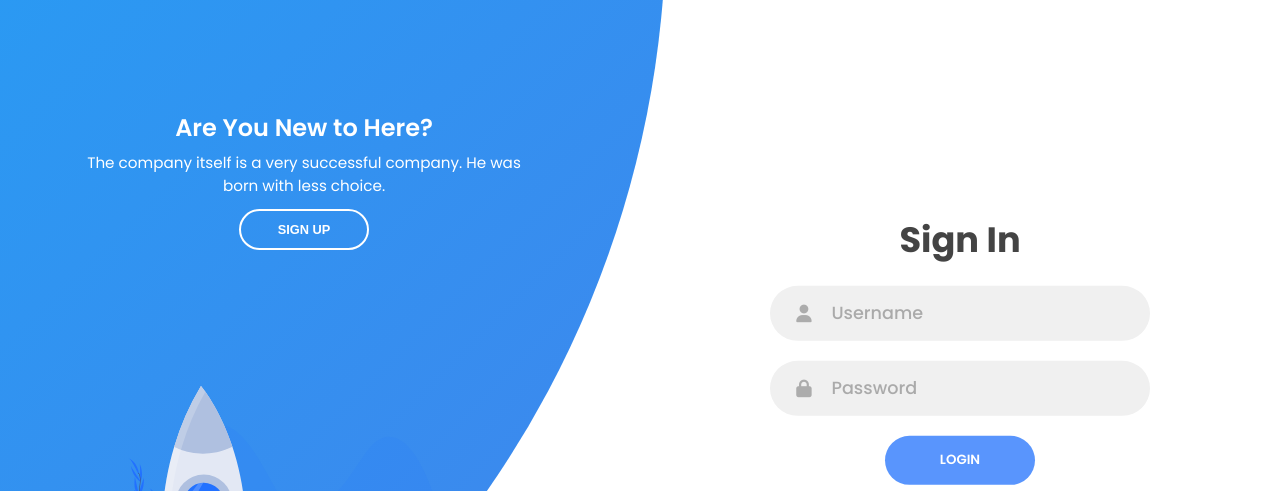
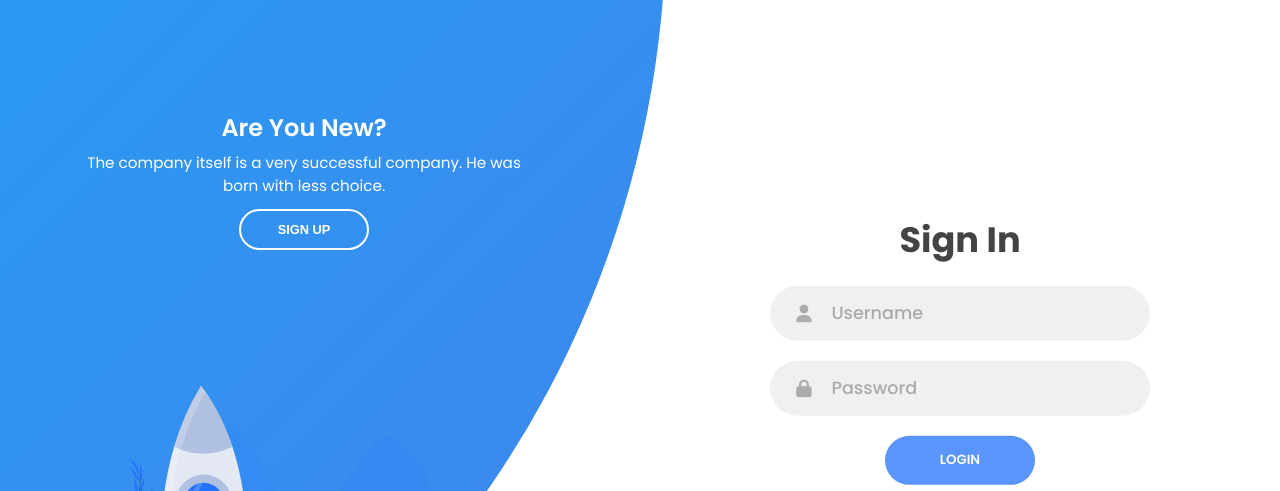
Before and after one commit to fisaasif/login-form-css, a plain HTML site: page index.html in a window 1280 px wide. Shown: the top 491 px of the page. Drawn offline with Linux system fonts and the light colour scheme.

Commit message:
Update index.html

```diff
--- a/index.html
+++ b/index.html
@@ -83,7 +83,7 @@
 
         <div class="panel left-panel">
             <div class="content">
-                <h3>Are You New to Here?</h3>
+                <h3>Are You New?</h3>
                 <p>The company itself is a very successful company. He was born with less choice.</p>
                 <button class="btn transparent" id="sign-up-btn">Sign Up</button>
             </div>
```
